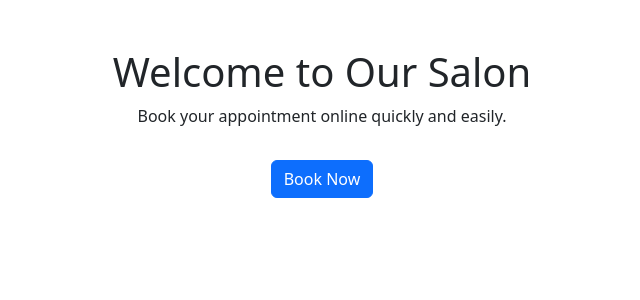
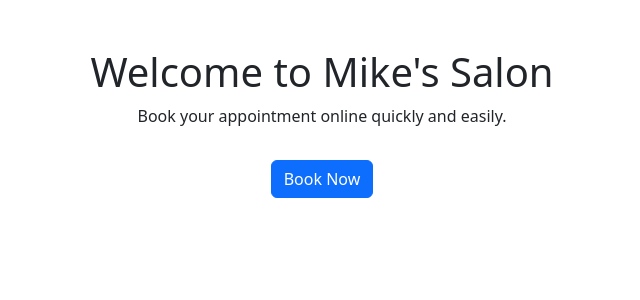
Before and after one commit to dev-Mikcidy/hairsalon-booking, a React app in the folder frontend/: page / in a window 1280 px wide. Shown: the top 300 px of the page, without its empty margins (318-958 px from the left). Built offline with nearby package versions, Linux system fonts and the light colour scheme; no server answers; the HTML template or start-up script is replaced by a standard one.

Commit message:
added Public HomePage

```diff
--- a/frontend/src/pages/PublicHome.jsx
+++ b/frontend/src/pages/PublicHome.jsx
@@ -1,7 +1,7 @@
 export default function PublicHome() {
   return (
     <div className="container py-5 text-center">
-      <h1>Welcome to Our Salon</h1>
+      <h1>Welcome to Mike's Salon</h1>
       <p>Book your appointment online quickly and easily.</p>
 
       <a href="/book" className="btn btn-primary mt-3">
```
Also changed, not shown: frontend/vercel.json (added).
